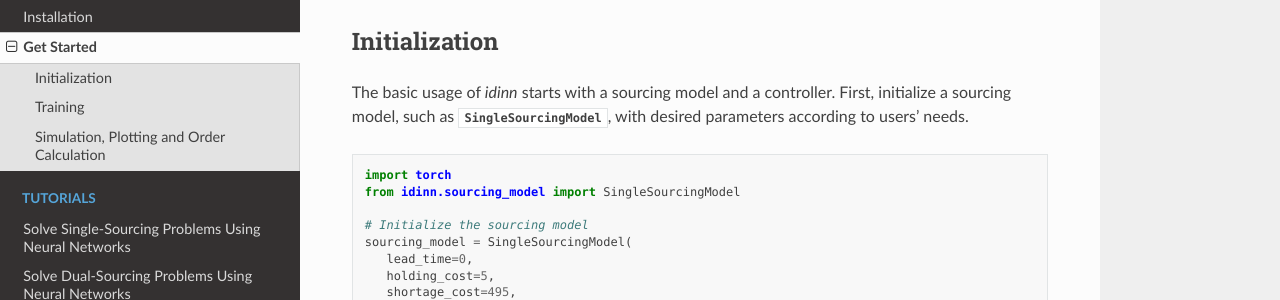
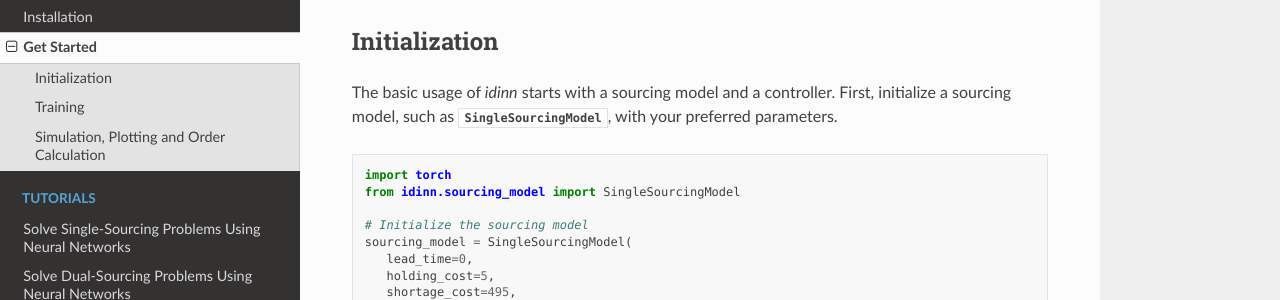
Before and after one commit to iewaij/idinn-streamlit, a Sphinx documentation site: the page built from docs/get_started/get_started.rst, in a window 1280 px wide and 900 px high. Shown: the part 135-435 px from the top of the window. Built offline with Sphinx 7.4.7 and the Read the Docs theme 2.0.0, drawn with Linux system fonts in a browser that asks for light colours.

Commit message:
Update file get_started.rst

```diff
--- a/docs/get_started/get_started.rst
+++ b/docs/get_started/get_started.rst
@@ -4,7 +4,7 @@ Get Started
 Initialization
 --------------
 
-The basic usage of `idinn` starts with a sourcing model and a controller. First, initialize a sourcing model, such as :class:`SingleSourcingModel`, with desired parameters according to users' needs.
+The basic usage of `idinn` starts with a sourcing model and a controller. First, initialize a sourcing model, such as :class:`SingleSourcingModel`, with your preferred parameters.
 
 .. code-block:: python
 
```
